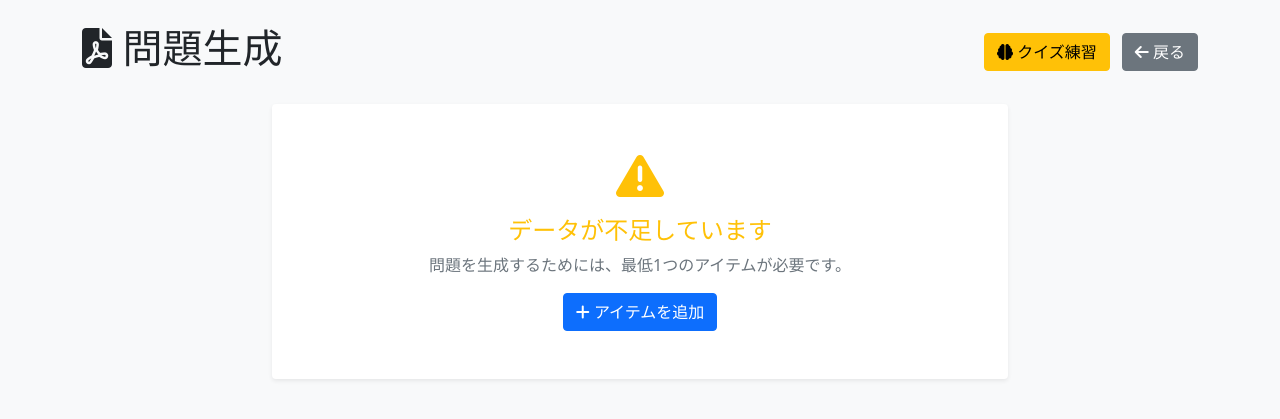
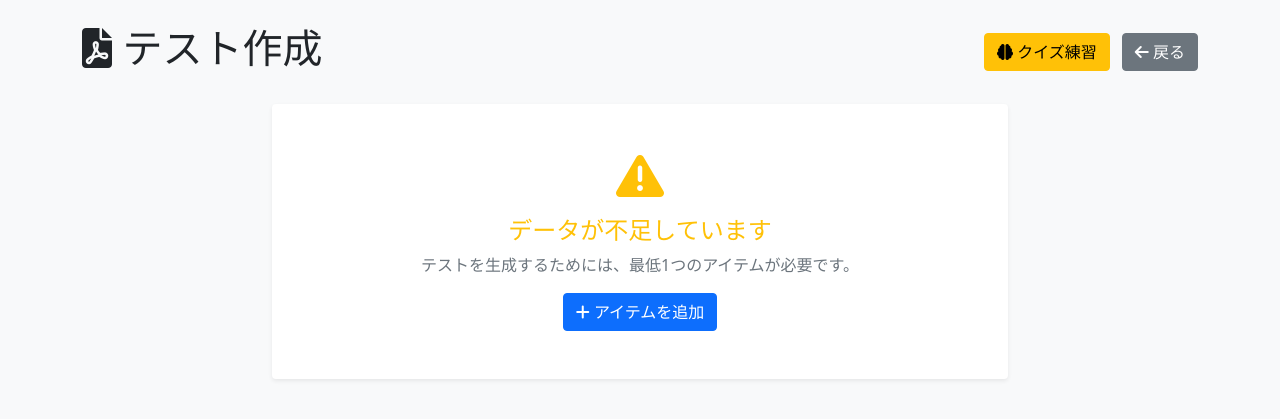
Before and after one commit to tak-s/study-cards, a Flask app: page /generate_quiz/1 in a window 1280 px wide. Shown: the part 56-475 px from the top of the page. Run offline with Flask 3, Linux system fonts and the light colour scheme.

Commit message:
refactor: Update terminology from "問題生成" to "テスト作成" across multiple files for consistency

```diff
--- a/app.py
+++ b/app.py
@@ -441,7 +441,7 @@
 
 @app.route('/generate_quiz/<filename>')
 def generate_quiz(filename):
-    """問題生成ページ"""
+    """テスト作成ページ"""
     data = load_dataset(filename)
     dataset_name = filename[:-4]
     message, message_type = get_message_and_type(request)
@@ -455,7 +455,7 @@
 
 @app.route('/create_quiz/<filename>', methods=['POST'])
 def create_quiz(filename):
-    """問題作成・PDF生成"""
+    """テスト作成・PDF生成"""
     data = load_dataset(filename)
 
     if not data:
@@ -507,17 +507,17 @@
         return redirect(url_for('generate_quiz', filename=filename, error='予期しないエラーが発生しました。'))
 
     # PDF生成
-    pdf_buffer = create_quiz_pdf(selected_items, filename[:-4], quiz_type)
+    pdf_buffer = create_test_pdf(selected_items, filename[:-4], quiz_type)
 
     # PDFをファイルとして返す
     return send_file(
         pdf_buffer,
         as_attachment=True,
-        download_name=f'{filename[:-4]}_quiz_{datetime.now().strftime("%Y%m%d_%H%M%S")}.pdf',
+        download_name=f'{filename[:-4]}_test_{datetime.now().strftime("%Y%m%d_%H%M%S")}.pdf',
         mimetype='application/pdf'
     )
 
-def create_quiz_pdf(items, dataset_name, quiz_type):
+def create_test_pdf(items, dataset_name, quiz_type):
     """問題のPDFを作成（統一フォーマット：質問,回答）"""
     buffer = io.BytesIO()
 
--- a/templates/generate_quiz.html
+++ b/templates/generate_quiz.html
@@ -1,12 +1,12 @@
 {% extends "base.html" %}
 
-{% block title %}{{ dataset_name }} 問題生成 - StudyCards{% endblock %}
+{% block title %}{{ dataset_name }} テスト作成 - StudyCards{% endblock %}
 
 {% block content %}
 <div class="row">
     <div class="col-12">
         <div class="d-flex justify-content-between align-items-center mb-4">
-            <h1><i class="fas fa-file-pdf"></i> {{ dataset_name }} 問題生成</h1>
+            <h1><i class="fas fa-file-pdf"></i> {{ dataset_name }} テスト作成</h1>
             <div>
             <a href="{{ url_for('create_quiz', filename=filename) }}" class="btn btn-warning me-2">
                     <i class="fas fa-brain"></i> クイズ練習
@@ -26,7 +26,7 @@
             <div class="card-body text-center py-5">
                 <i class="fas fa-exclamation-triangle fa-3x text-warning mb-3"></i>
                 <h4 class="text-warning">データが不足しています</h4>
-                <p class="text-muted">問題を生成するためには、最低1つのアイテムが必要です。</p>
+                <p class="text-muted">テストを生成するためには、最低1つのアイテムが必要です。</p>
                 <a href="{{ url_for('edit_dataset', filename=filename) }}" class="btn btn-primary">
                     <i class="fas fa-plus"></i> アイテムを追加
                 </a>
@@ -118,7 +118,7 @@
                                             <div class="d-flex justify-content-between align-items-center">
                                                 <div>
                                                     <h6 class="mb-1">質問 → 回答</h6>
-                                                    <small class="text-muted">質問を見て回答を答える問題</small>
+                                                    <small class="text-muted">質問を見て回答を答えるテスト</small>
                                                 </div>
                                                 <i class="fas fa-arrow-right text-primary"></i>
                                             </div>
@@ -135,7 +135,7 @@
                                             <div class="d-flex justify-content-between align-items-center">
                                                 <div>
                                                     <h6 class="mb-1">回答 → 質問</h6>
-                                                    <small class="text-muted">回答を見て質問を答える問題</small>
+                                                    <small class="text-muted">回答を見て質問を答えるテスト</small>
                                                 </div>
                                                 <i class="fas fa-arrow-left text-success"></i>
                                             </div>
--- a/templates/index.html
+++ b/templates/index.html
@@ -39,7 +39,7 @@
                     </a>
                     <a href="{{ url_for('generate_quiz', filename=dataset.filename) }}"
                        class="btn btn-success">
-                        <i class="fas fa-file-pdf"></i> PDF生成
+                        <i class="fas fa-file-pdf"></i> テスト作成
                     </a>
                     <a href="{{ url_for('export_dataset', filename=dataset.filename) }}"
                        class="btn btn-info btn-sm">
@@ -98,8 +98,8 @@
                         <p class="small">習熟度データを含むCSVファイルでの管理が可能です。</p>
                     </div>
                     <div class="col-md col-sm-6">
-                        <h6><i class="fas fa-file-pdf text-danger"></i> PDF生成</h6>
-                        <p class="small">データセットから問題をランダム生成してPDFで印刷できます。</p>
+                        <h6><i class="fas fa-file-pdf text-danger"></i> テスト作成</h6>
+                        <p class="small">データセットからテストをランダム生成してPDFで印刷できます。</p>
                     </div>
                 </div>
             </div>
--- a/templates/input_results.html
+++ b/templates/input_results.html
@@ -110,13 +110,13 @@
             <div class="card">
                 <div class="card-body">
                     <h6 class="card-title">
-                        <i class="fas fa-file-pdf"></i> テスト用PDF生成
+                        <i class="fas fa-file-pdf"></i> テスト用PDF作成
                     </h6>
                     <p class="card-text">
                         印刷用のテストPDFを生成できます。
                     </p>
                     <a href="{{ url_for('generate_quiz', filename=filename) }}" class="btn btn-outline-primary">
-                        <i class="fas fa-file-pdf"></i> PDF生成ページへ
+                        <i class="fas fa-file-pdf"></i> テスト作成ページへ
                     </a>
                 </div>
             </div>
```
Also changed, not shown: templates/edit_dataset.html (+13 -5 lines), README.md.
